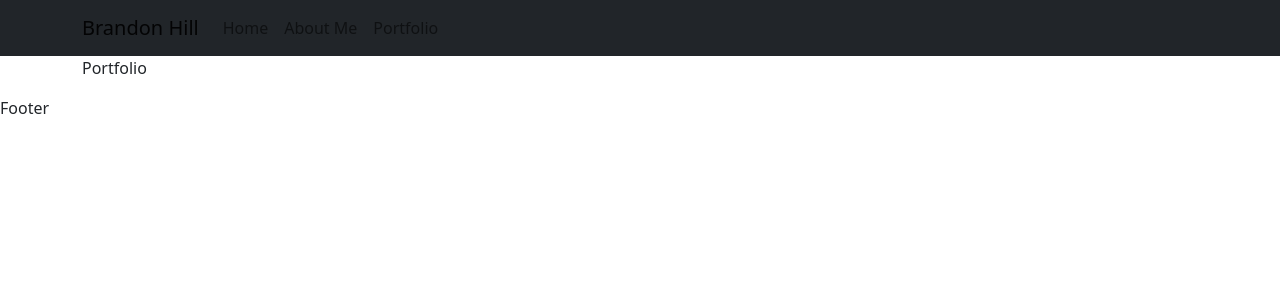
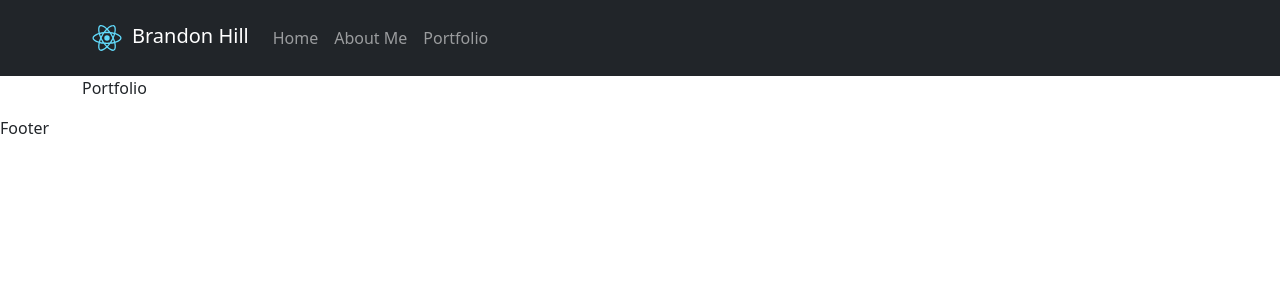
Before and after one commit to LuckySal/luckysal.github.io, a React (Create React App) app: page /portfolio in a window 1280 px wide. Shown: the top 300 px of the page. Built offline with nearby package versions, Linux system fonts and the light colour scheme.

Commit message:
fixed logo

```diff
--- a/src/components/Header.js
+++ b/src/components/Header.js
@@ -7,9 +7,16 @@ import logo from "../logo.svg";
 
 function Header() {
   return (
-    <Navbar bg="dark" expand="lg">
+    <Navbar bg="dark" variant="dark" expand="lg">
       <Container>
-        <Navbar.Brand href="/">Brandon Hill</Navbar.Brand>
+        <Navbar.Brand href="/">
+          <img
+            src={logo}
+            style={{ height: 50, width: 50 }}
+            alt="website logo"
+          />
+          Brandon Hill
+        </Navbar.Brand>
         <Navbar.Toggle aria-controls="basic-navbar-nav" />
         <Navbar.Collapse id="basic-navbar-nav">
           <Nav className="me-auto">
```
